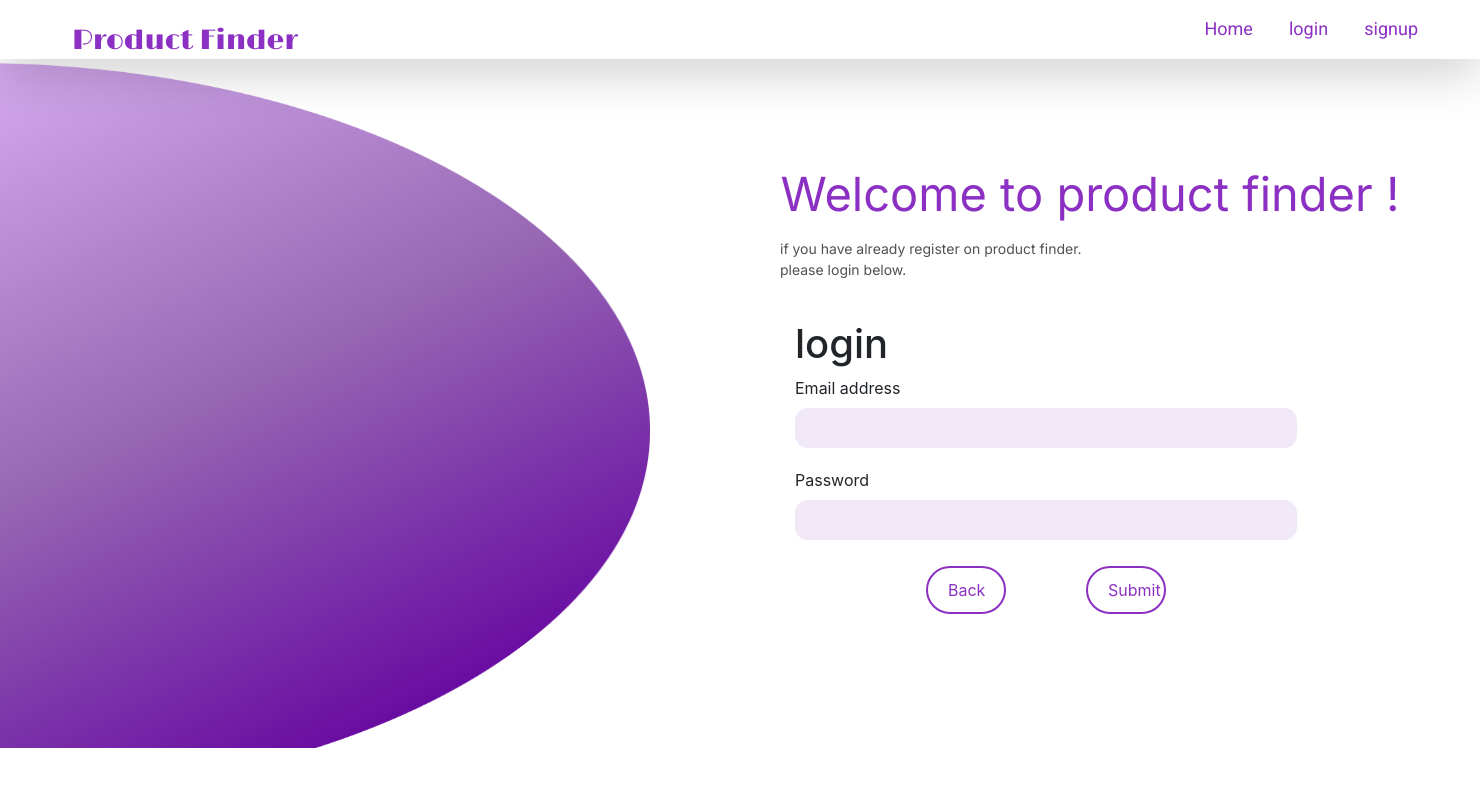
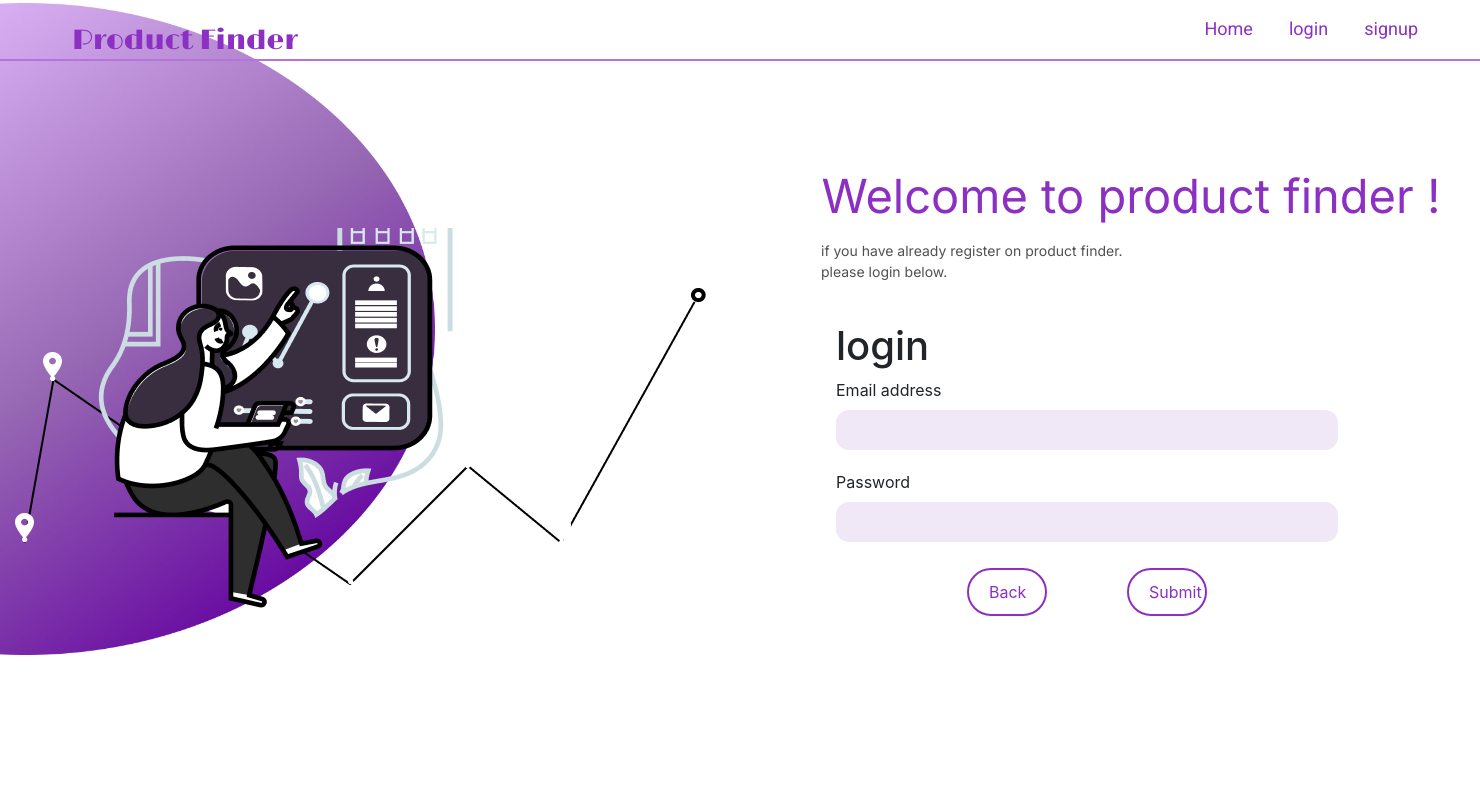
Before and after one commit to AryanPatel060/STOCKFINDER, a Django app: page /shop/loginshop/ in a window 1480 px wide. Shown: the top 787 px of the page. Run offline with Django 4.2, Linux system fonts and the light colour scheme; some libraries are stand-ins or nearby versions.

Commit message:
clip add

```diff
--- a/shop/static/css/base.css
+++ b/shop/static/css/base.css
@@ -43,12 +43,12 @@ width:261px;
 .ellipse1
 {
 /* background-color:#DBB1F5; */
-height:685px;
-width:650px;
-left:0px;
-top:63px;
-position:absolute;
-z-index: -1;
+height: 652px;
+    width: 820px;
+    top: 3px;
+    position: absolute;
+    z-index: -1;
+    left: -385px;
 }
 main{
     display: flex;
@@ -183,3 +183,9 @@ position:relative;
     transition: background-color 0.3s;
     width: 80px;
 }
+.line {
+    margin-top: 0rem;
+    margin-bottom: 0rem;
+    border: 0;
+    border-top: 2px solid #b772e2;
+}
--- a/shop/templates/base.html
+++ b/shop/templates/base.html
@@ -18,7 +18,7 @@
     <script src="https://unpkg.com/leaflet@1.9.4/dist/leaflet.js" integrity="sha256-20nQCchB9co0qIjJZRGuk2/Z9VM+kNiyxNV1lvTlZBo=" crossorigin=""></script>
   </head>
   <body>
-    <nav class="navbar navbar-expand-lg bg-body-tertiary shadow-lg">
+    <nav class="navbar navbar-expand-lg bg-body-tertiary ">
         <div class="container-fluid">
           <a class="navbar-brand" href="#">Product Finder</a>
           <button class="navbar-toggler" type="button" data-bs-toggle="collapse" data-bs-target="#navbarNav" aria-controls="navbarNav" aria-expanded="false" aria-label="Toggle navigation">
@@ -54,6 +54,7 @@
           </div>
 
       </nav>
+      <hr class="line">
       {% block body %}
 
       {% endblock body %}
--- a/shop/templates/loginshop.html
+++ b/shop/templates/loginshop.html
@@ -2,7 +2,9 @@
 {% block body %}
 <main style="display: flex;">
     <div class="container">
-        <img id='ellipse1' class='ellipse1' src="/static/image/image.png">
+        <img id='ellipse1' class='ellipse1' src="/static/image/ellips.png">
+        <img id='clip' class='clip' src="/static/image/clip.png">
+
 
 
     </div>
```
Also changed, not shown: db.sqlite3, shop/static/image/clip.png (added), shop/static/image/ellips.png (added).
